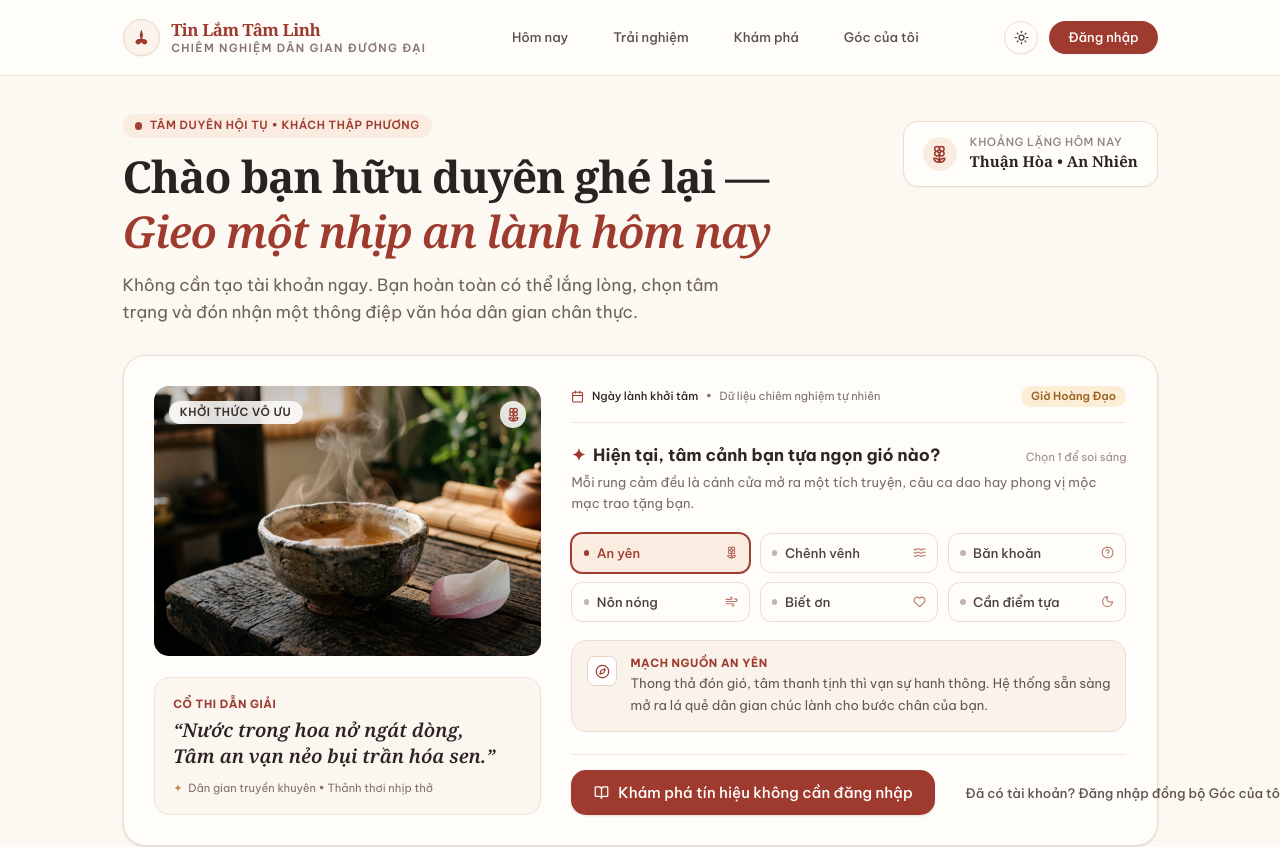
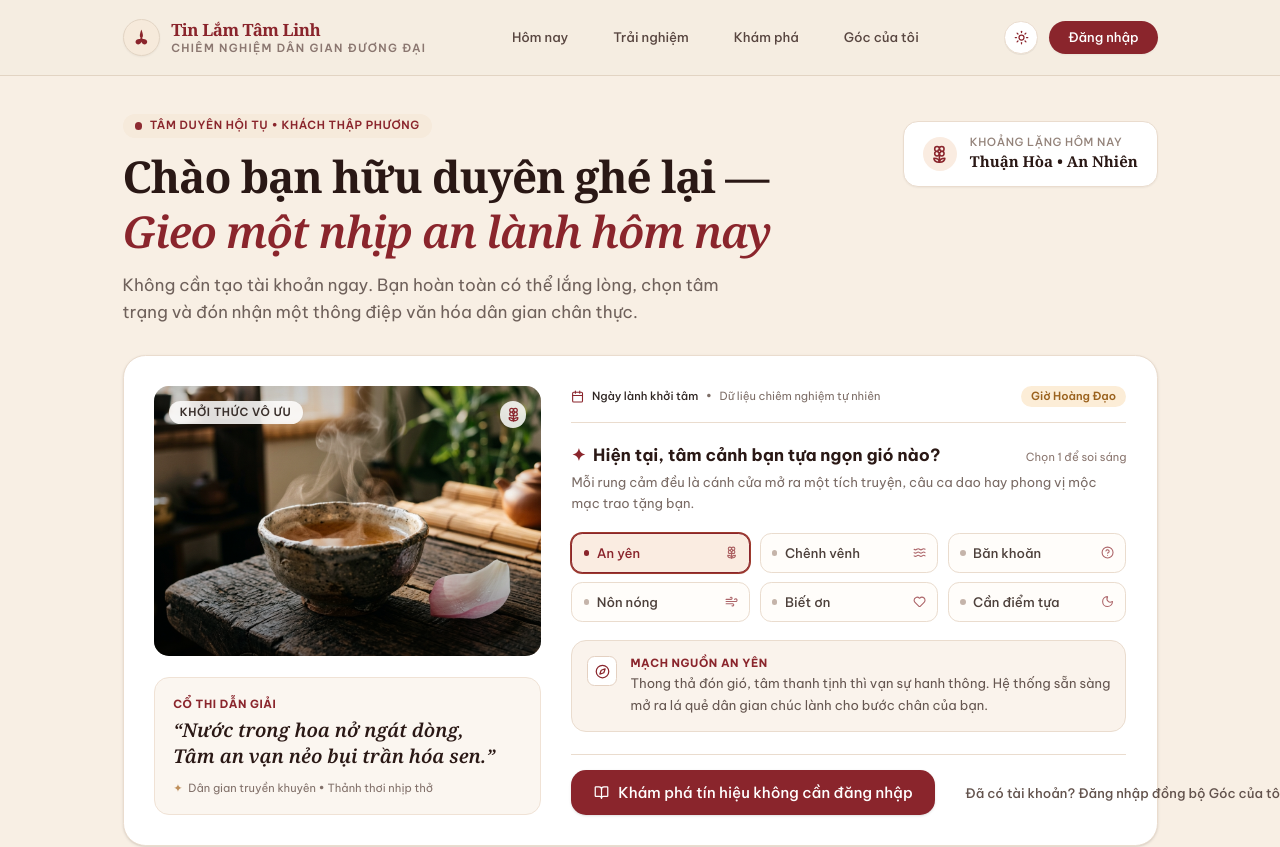
Before and after one commit to Truonghd2202/Cung_kieng_online, a React (Vite) app in the folder FE/: page / in a window 1280 px wide. Shown: the top 847 px of the page. Built offline with nearby package versions, Linux system fonts and the light colour scheme.

Commit message:
feat: cap nhat toan bo theme Light mode mau be va Dark mode mau do son mai theo design mau

```diff
--- a/FE/src/components/AppHeader.tsx
+++ b/FE/src/components/AppHeader.tsx
@@ -52,7 +52,7 @@ export const AppHeader: React.FC<AppHeaderProps> = ({
   const [mobileMenuOpen, setMobileMenuOpen] = useState(false);
 
   return (
-    <header className="sticky top-0 z-50 bg-[#fffdfa]/95 dark:bg-[#181311]/95 backdrop-blur-md border-b border-[#f1e5d8] dark:border-[#382b26] transition-colors">
+    <header className="sticky top-0 z-50 bg-[#f5ece1]/95 dark:bg-[#180508]/95 backdrop-blur-md border-b border-[#e2d4c3] dark:border-[#3e1219] transition-colors">
       <div className="max-w-6xl mx-auto px-4 sm:px-6 h-20 flex items-center justify-between gap-4">
         {/* Brand Logo */}
         <button
@@ -62,7 +62,7 @@ export const AppHeader: React.FC<AppHeaderProps> = ({
           }}
           className="flex items-center gap-3 text-left group focus:outline-none cursor-pointer"
         >
-          <div className="w-10 h-10 rounded-full bg-[#fbf3ec] dark:bg-[#2c201c] border border-[#e8d5c4] dark:border-[#4a3630] flex items-center justify-center text-[#9e3b2e] dark:text-[#de6250] shadow-xs group-hover:scale-105 transition-transform">
+          <div className="w-10 h-10 rounded-full bg-[#f6eadb] dark:bg-[#2c0e14] border border-[#e2d4c3] dark:border-[#4d1b24] flex items-center justify-center text-[#8a252c] dark:text-[#f28d96] shadow-xs group-hover:scale-105 transition-transform">
             <svg
               className="w-5 h-5 fill-current"
               viewBox="0 0 24 24"
@@ -74,10 +74,10 @@ export const AppHeader: React.FC<AppHeaderProps> = ({
             </svg>
           </div>
           <div>
-            <div className="font-['Noto_Serif',serif] font-bold text-lg leading-tight text-[#9e3b2e] tracking-tight">
+            <div className="font-['Noto_Serif',serif] font-bold text-lg leading-tight text-[#8a252c] dark:text-[#f7ede6] tracking-tight">
               Tin Lắm Tâm Linh
             </div>
-            <div className="text-xs tracking-[0.12em] text-[#86766e] uppercase font-semibold font-['Be_Vietnam_Pro',sans-serif]">
+            <div className="text-xs tracking-[0.12em] text-[#8b7770] dark:text-[#a0837b] uppercase font-semibold font-['Be_Vietnam_Pro',sans-serif]">
               Chiêm nghiệm dân gian đương đại
             </div>
           </div>
@@ -152,10 +152,10 @@ export const AppHeader: React.FC<AppHeaderProps> = ({
             variant="outline"
             size="icon"
             onClick={onToggleDark}
-            title="Đổi giao diện"
-            className="dark:border-[#4a3630] dark:text-[#eedcd0]"
+            title={dark ? "Chuyển sang Màu Be (Ban Ngày)" : "Chuyển sang Màu Đỏ (Ban Đêm)"}
+            className="dark:border-[#4d1b24] dark:text-[#f7ede6]"
           >
-            {dark ? <Moon className="w-4 h-4" /> : <Sun className="w-4 h-4" />}
+            {dark ? <Moon className="w-4 h-4 text-[#f28d96]" /> : <Sun className="w-4 h-4 text-[#8a252c]" />}
           </Button>
 
           {user ? (
@@ -164,10 +164,10 @@ export const AppHeader: React.FC<AppHeaderProps> = ({
                 variant="outline"
                 size="pill"
                 onClick={() => onNavigate("account")}
-                className="text-xs font-semibold gap-1.5 border-[#e8d5c4] bg-[#fbf5ee] text-[#2a2220] dark:bg-[#2c201c] dark:border-[#4a3630] dark:text-[#f3eae4] max-w-[130px] sm:max-w-[160px]"
+                className="text-xs font-semibold gap-1.5 border-[#eadcce] bg-white text-[#2a1815] dark:bg-[#2c0e14] dark:border-[#4d1b24] dark:text-[#f7ede6] max-w-[130px] sm:max-w-[160px]"
                 title={`Tài khoản: ${user.name}`}
               >
-                <User className="w-3.5 h-3.5 text-[#9e3b2e] dark:text-[#de6250] flex-shrink-0" />
+                <User className="w-3.5 h-3.5 text-[#8a252c] dark:text-[#f28d96] flex-shrink-0" />
                 <span className="truncate">{user.name}</span>
               </Button>
 
@@ -177,7 +177,7 @@ export const AppHeader: React.FC<AppHeaderProps> = ({
                   size="icon"
                   onClick={onLogout}
                   title="Đăng xuất"
-                  className="text-[#887870] hover:text-[#9e3b2e] dark:text-[#a8958c]"
+                  className="text-[#8b7770] hover:text-[#8a252c] dark:text-[#a0837b] dark:hover:text-[#f28d96]"
                 >
                   <LogOut className="w-4 h-4" />
                 </Button>
@@ -199,7 +199,7 @@ export const AppHeader: React.FC<AppHeaderProps> = ({
             variant="outline"
             size="icon"
             onClick={() => setMobileMenuOpen(!mobileMenuOpen)}
-            className="md:hidden border-[#ecdacb] text-[#2a2220] dark:border-[#4d3c37] dark:text-[#f3eae4]"
+            className="md:hidden border-[#eadcce] text-[#2a1815] dark:border-[#4d1b24] dark:text-[#f7ede6]"
             aria-label="Menu"
           >
             {mobileMenuOpen ? <X className="w-5 h-5" /> : <Menu className="w-5 h-5" />}
@@ -209,7 +209,7 @@ export const AppHeader: React.FC<AppHeaderProps> = ({
 
       {/* Mobile Drawer Menu */}
       {mobileMenuOpen && (
-        <nav className="md:hidden border-t border-[#f1e5d8] dark:border-[#382b26] bg-[#fffdfa] dark:bg-[#1a1412] px-4 py-4 space-y-2 shadow-lg animate-in fade-in slide-in-from-top-2 duration-150">
+        <nav className="md:hidden border-t border-[#e2d4c3] dark:border-[#3e1219] bg-[#f5ece1] dark:bg-[#180508] px-4 py-4 space-y-2 shadow-lg animate-in fade-in slide-in-from-top-2 duration-150">
           <Button
             variant={
               ["today", "mood", "loading", "result", "saved"].includes(currentScreen)
--- a/FE/src/components/ui/badge.tsx
+++ b/FE/src/components/ui/badge.tsx
@@ -18,17 +18,17 @@ function Badge({
 }: BadgeProps) {
   const variantStyles: Record<string, string> = {
     default:
-      "bg-[#9e3b2e] text-white border-transparent shadow-2xs",
+      "bg-[#8a252c] dark:bg-[#a62734] text-white border-transparent shadow-2xs",
     terracotta:
-      "bg-[#faece1] text-[#9e3b2e] border-transparent font-semibold",
+      "bg-[#f6eadb] dark:bg-[#38141c] text-[#8a252c] dark:text-[#f2aab2] border-transparent font-semibold",
     secondary:
-      "bg-[#faede2] text-[#9e3b2e] border-transparent font-medium",
+      "bg-[#f6eadb] dark:bg-[#38141c] text-[#8a252c] dark:text-[#f2aab2] border-transparent font-medium",
     gold:
-      "bg-[#fcedd7] text-[#9b621e] border-transparent font-semibold",
+      "bg-[#fcedd7] dark:bg-[#3d2415] text-[#9b621e] dark:text-[#e5b86a] border-transparent font-semibold",
     destructive:
       "bg-red-500 text-white border-transparent",
     outline:
-      "border border-[#eddcd0] text-[#73635d] bg-transparent",
+      "border border-[#eadcce] dark:border-[#4d1b24] text-[#584640] dark:text-[#d4bfb7] bg-transparent",
   };
 
   return (
--- a/FE/src/components/ui/button.tsx
+++ b/FE/src/components/ui/button.tsx
@@ -18,25 +18,25 @@ export interface ButtonProps
 const Button = React.forwardRef<HTMLButtonElement, ButtonProps>(
   ({ className, variant = "default", size = "default", ...props }, ref) => {
     const baseStyles =
-      "inline-flex items-center justify-center gap-2 whitespace-nowrap rounded-xl text-sm font-medium transition-all focus-visible:outline-none focus-visible:ring-1 focus-visible:ring-[#9e3b2e] disabled:pointer-events-none disabled:opacity-50 select-none cursor-pointer";
+      "inline-flex items-center justify-center gap-2 whitespace-nowrap rounded-xl text-sm font-medium transition-all focus-visible:outline-none focus-visible:ring-1 focus-visible:ring-[#8a252c] dark:focus-visible:ring-[#a62734] disabled:pointer-events-none disabled:opacity-50 select-none cursor-pointer";
 
     const variantStyles: Record<string, string> = {
       default:
-        "bg-[#9e3b2e] text-white hover:bg-[#882f23] shadow-xs active:scale-[0.98]",
+        "bg-[#8a252c] dark:bg-[#a62734] text-white hover:bg-[#731a21] dark:hover:bg-[#b8323f] shadow-xs active:scale-[0.98]",
       lacquer:
-        "bg-[#9e3b2e] text-white hover:bg-[#882f23] shadow-xs active:scale-[0.98]",
+        "bg-[#8a252c] dark:bg-[#a62734] text-white hover:bg-[#731a21] dark:hover:bg-[#b8323f] shadow-xs active:scale-[0.98]",
       bronze:
-        "bg-[#6f4b1b] text-white hover:bg-[#5e3e15] shadow-xs active:scale-[0.98]",
+        "bg-[#6f4b1b] dark:bg-[#85531b] text-white hover:bg-[#5e3e15] shadow-xs active:scale-[0.98]",
       destructive:
         "bg-red-600 text-white hover:bg-red-700 shadow-xs",
       outline:
-        "border border-[#eddcd0] bg-[#fffdfa] text-[#4d403b] hover:bg-[#faf4ee] hover:border-[#dfc3af] shadow-2xs",
+        "border border-[#eadcce] dark:border-[#4d1b24] bg-white dark:bg-[#2c0e14] text-[#2a1815] dark:text-[#f7ede6] hover:bg-[#f6eadb] dark:hover:bg-[#38141c] hover:border-[#dfc3af] shadow-2xs",
       secondary:
-        "bg-[#faede2] text-[#9e3b2e] hover:bg-[#f6e1d2] shadow-2xs font-semibold",
+        "bg-[#f6eadb] dark:bg-[#38141c] text-[#8a252c] dark:text-[#f2aab2] hover:bg-[#eddccb] dark:hover:bg-[#481824] shadow-2xs font-semibold",
       ghost:
-        "text-[#5c4f4a] hover:text-[#9e3b2e] hover:bg-[#f8ede3]/60",
+        "text-[#584640] dark:text-[#d4bfb7] hover:text-[#8a252c] dark:hover:text-[#f7ede6] hover:bg-[#f6eadb]/60 dark:hover:bg-[#38141c]/70",
       link:
-        "text-[#9e3b2e] underline-offset-4 hover:underline p-0 h-auto font-medium",
+        "text-[#8a252c] dark:text-[#f28d96] underline-offset-4 hover:underline p-0 h-auto font-medium",
     };
 
     const sizeStyles: Record<string, string> = {
--- a/FE/src/components/ui/card.tsx
+++ b/FE/src/components/ui/card.tsx
@@ -8,7 +8,7 @@ const Card = React.forwardRef<
   <div
     ref={ref}
     className={cn(
-      "rounded-3xl border border-[#eddcd0] bg-[#fffdfa] text-[#2e2624] shadow-xs transition-all",
+      "rounded-3xl border border-[#eadcce] dark:border-[#4d1b24] bg-white dark:bg-[#2c0e14] text-[#2a1815] dark:text-[#f7ede6] shadow-xs transition-all",
       className
     )}
     {...props}
--- a/FE/src/index.css
+++ b/FE/src/index.css
@@ -4,9 +4,9 @@
 @theme {
   --font-serif: "Noto Serif", serif;
   --font-sans: "Be Vietnam Pro", sans-serif;
-  --color-lacquer: #9e3b2e;
-  --color-lacquer-dark: #882f23;
-  --color-parchment: #fcf8f2;
+  --color-lacquer: #8a252c;
+  --color-lacquer-dark: #731a21;
+  --color-parchment: #f8efe4;
   --color-gold: #be8e5a;
 }
 
@@ -14,27 +14,96 @@
   box-sizing: border-box;
 }
 
+/* ==========================================================================
+   1. LIGHT MODE PALETTE (HÌNH 1: MÀU BE CỔ TRUYỀN DI SẢN)
+   ========================================================================== */
 html {
   scroll-behavior: smooth;
   font-family: "Be Vietnam Pro", sans-serif;
-  background-color: #fcf8f2;
-  color: #2e2624;
-  font-size: 15px; /* Base font size 15px for comfortable readability */
+  background-color: #f8efe4;
+  color: #2a1815;
+  font-size: 15px;
 }
 
 body {
   margin: 0;
   padding: 0;
   min-height: 100vh;
+  background-color: #f8efe4;
+  color: #2a1815;
 }
 
 ::selection {
-  background-color: #f3ded0;
-  color: #9e3b2e;
+  background-color: #f2dbcc;
+  color: #8a252c;
+}
+
+/* Light mode primary overrides to ensure authentic beige theme */
+.bg-\[\#fcf8f2\],
+.bg-\[\#f7f2ea\],
+.bg-\[\#faf4ee\],
+.bg-\[\#fdfbf7\] {
+  background-color: #f8efe4 !important;
+}
+
+/* Base Light Red Accent & Button Adjustments */
+.bg-\[\#9e3b2e\] {
+  background-color: #8a252c !important;
+}
+.hover\:bg-\[\#882f23\]:hover,
+.hover\:bg-\[\#852f24\]:hover {
+  background-color: #731a21 !important;
+}
+.text-\[\#9e3b2e\] {
+  color: #8a252c !important;
+}
+.border-\[\#9e3b2e\] {
+  border-color: #8a252c !important;
+}
+
+/* Light Mode Borders */
+.border-\[\#eddcd0\],
+.border-\[\#ecdcd0\],
+.border-\[\#f1e5d8\],
+.border-\[\#ebdcd0\],
+.border-\[\#f2e5d9\],
+.border-\[\#f4e8dc\],
+.border-\[\#ecd9cb\],
+.border-\[\#eedcd0\] {
+  border-color: #eadcce !important;
+}
+
+/* Light Mode Headings and Texts */
+.text-\[\#2e2624\],
+.text-\[\#2a2220\],
+.text-\[\#2b211f\],
+.text-\[\#2c2220\],
+.text-\[\#1e1817\],
+.text-\[\#342a27\] {
+  color: #2a1815 !important;
+}
+
+.text-\[\#6a5951\],
+.text-\[\#6e5d56\],
+.text-\[\#6e5e57\],
+.text-\[\#715f57\],
+.text-\[\#5a4942\],
+.text-\[\#77665f\],
+.text-\[\#705e57\] {
+  color: #584640 !important;
+}
+
+.text-\[\#8a7971\],
+.text-\[\#8c7b74\],
+.text-\[\#887870\],
+.text-\[\#9a8982\],
+.text-\[\#93827a\],
+.text-\[\#86766e\] {
+  color: #8b7770 !important;
 }
 
 /* ==========================================================================
-   Comprehensive Dark Mode Palette (Phong vị Trầm Đêm Cổ Phục & Gỗ Mộc)
+   2. DARK MODE PALETTE (HÌNH 2: MÀU ĐỎ SƠN MÀI / HUYẾT DỤ HOÀNG GIA)
    ========================================================================== */
 html.dark,
 body.dark,
@@ -42,55 +111,65 @@ body.dark,
   color-scheme: dark;
 }
 
-html.dark {
-  background-color: #171312;
-  color: #ede2db;
+html.dark,
+body.dark {
+  background-color: #1e070b !important;
+  color: #f7ede6 !important;
 }
 
-/* Header & Footer in Dark Mode */
+/* Header & Footer in Dark Wine Red */
 .dark header {
-  background-color: rgba(26, 21, 20, 0.95) !important;
-  border-color: #3b2d29 !important;
+  background-color: rgba(24, 5, 8, 0.95) !important;
+  border-color: #3e1219 !important;
 }
 
 .dark footer {
-  background-color: #130f0e !important;
-  border-color: #382b27 !important;
+  background-color: #160407 !important;
+  border-color: #381117 !important;
 }
 
-/* Base Background Overrides in Dark Mode */
+/* Main Outer Screen Backgrounds in Dark Mode (Pure Lacquer Wine) */
 .dark .bg-\[\#fcf8f2\],
+.dark .bg-\[\#f8efe4\],
 .dark .bg-\[\#f7f2ea\],
 .dark .bg-\[\#fffdfa\],
 .dark .bg-\[\#fffdfb\],
 .dark .bg-\[\#faf4ee\],
 .dark .bg-\[\#fdfbf7\] {
-  background-color: #171312 !important;
+  background-color: #1e070b !important;
+  color: #f7ede6 !important;
 }
 
-.dark .bg-white {
-  background-color: #231c1a !important;
-  color: #ede2db !important;
+/* Cards & Main Panels in Dark Mode: Deep Lacquer Burgundy */
+.dark .bg-white,
+.dark Card,
+.dark .bg-\[\#fffdfa\]\/95,
+.dark .bg-\[\#fffdfa\] {
+  background-color: #2c0e14 !important;
+  border-color: #4d1b24 !important;
+  color: #f7ede6 !important;
 }
 
-/* Card & Elevated Panels in Dark Mode */
+/* Elevated Sub-panels, Selects, Inner Boxes in Dark Mode */
 .dark .bg-\[\#fbf3ec\],
 .dark .bg-\[\#fbf5ee\],
 .dark .bg-\[\#faede2\],
 .dark .bg-\[\#faece1\],
 .dark .bg-\[\#fbf2e9\],
 .dark .bg-\[\#faf3ec\],
-.dark .bg-\[\#faf4ed\] {
-  background-color: #28201d !important;
+.dark .bg-\[\#faf4ed\],
+.dark .bg-\[\#fbece1\]\/50,
+.dark .bg-\[\#fbece1\]\/70,
+.dark .bg-\[\#fdf3eb\] {
+  background-color: #38141c !important;
+  border-color: #541f2b !important;
+  color: #f7ede6 !important;
 }
 
-.dark .bg-\[\#fdf3eb\] {
-  background-color: #2b211d !important;
-}
-
-.dark .bg-\[\#f7fbf6\] {
-  background-color: #1c261e !important;
-  border-color: #2e4431 !important;
+.dark .bg-\[\#f7fbf6\],
+.dark .bg-\[\#f5fbf7\] {
+  background-color: #27161b !important;
+  border-color: #4a2128 !important;
 }
 
 /* Text Overrides in Dark Mode */
@@ -99,38 +178,72 @@ html.dark {
 .dark .text-\[\#2b211f\],
 .dark .text-\[\#2c2220\],
 .dark .text-\[\#1e1817\],
-.dark .text-\[\#342a27\] {
-  color: #f0e6e0 !important;
+.dark .text-\[\#342a27\],
+.dark .text-\[\#2a1815\],
+.dark h1,
+.dark h2,
+.dark h3,
+.dark h4 {
+  color: #f7ede6 !important;
 }
 
+.dark .text-\[\#6a5951\],
+.dark .text-\[\#6e5d56\],
+.dark .text-\[\#6e5e57\],
+.dark .text-\[\#715f57\],
+.dark .text-\[\#5a4942\],
 .dark .text-\[\#77665f\],
 .dark .text-\[\#78645c\],
 .dark .text-\[\#7a6b64\],
-.dark .text-\[\#6e5d56\],
-.dark .text-\[\#6e5e57\],
+.dark .text-\[\#705e57\],
+.dark .text-\[\#73635d\],
+.dark .text-\[\#6f5e57\],
+.dark .text-\[\#6f615b\],
+.dark .text-\[\#584640\],
+.dark .text-\[\#55453f\],
+.dark .text-\[\#52433e\] {
+  color: #d4bfb7 !important;
+}
+
+.dark .text-\[\#8a7971\],
 .dark .text-\[\#8c7b74\],
 .dark .text-\[\#887870\],
 .dark .text-\[\#86766e\],
 .dark .text-\[\#85736c\],
 .dark .text-\[\#9a8982\],
-.dark .text-\[\#705e57\],
-.dark .text-\[\#73635d\],
-.dark .text-\[\#6f5e57\],
-.dark .text-\[\#6f615b\] {
-  color: #b5a49d !important;
+.dark .text-\[\#9b8982\],
+.dark .text-\[\#93827a\],
+.dark .text-\[\#8e7e77\],
+.dark .text-\[\#8e7c75\],
+.dark .text-\[\#806f67\],
+.dark .text-\[\#8b7770\] {
+  color: #a0837b !important;
 }
 
-.dark .text-\[\#436446\],
-.dark .text-\[\#3f5f42\] {
-  color: #9ecc9f !important;
+/* Red Accent in Dark Mode (Vibrant Crimson Wine) */
+.dark .bg-\[\#9e3b2e\],
+.dark .bg-\[\#8a252c\] {
+  background-color: #a62734 !important;
+  color: #ffffff !important;
 }
 
-.dark .text-\[\#1b431e\],
-.dark .text-\[\#225725\] {
-  color: #b7e3ba !important;
+.dark .hover\:bg-\[\#882f23\]:hover,
+.dark .hover\:bg-\[\#852f24\]:hover,
+.dark .hover\:bg-\[\#731a21\]:hover {
+  background-color: #b8323f !important;
 }
 
-/* Borders in Dark Mode */
+.dark .text-\[\#9e3b2e\],
+.dark .text-\[\#8a252c\] {
+  color: #f28d96 !important;
+}
+
+.dark .border-\[\#9e3b2e\],
+.dark .border-\[\#8a252c\] {
+  border-color: #a62734 !important;
+}
+
+/* Borders in Dark Mode (Subtle Crimson Wine Lines) */
 .dark .border-\[\#f1e5d8\],
 .dark .border-\[\#f4e8dc\],
 .dark .border-\[\#f2e5d9\],
@@ -145,33 +258,119 @@ html.dark {
 .dark .border-\[\#dfc5af\],
 .dark .border-\[\#dfc6b3\],
 .dark .border-\[\#edd1be\],
-.dark .border-\[\#cfbcaf\] {
-  border-color: #3d2f2a !important;
+.dark .border-\[\#cfbcaf\],
+.dark .border-\[\#eadcce\],
+.dark .border-\[\#ebdcd0\],
+.dark .border-\[\#f0e4d7\],
+.dark .border-\[\#ecd5c4\],
+.dark .border-\[\#ebd5c3\],
+.dark .border-\[\#ebd6c5\],
+.dark .border-\[\#f3e6da\] {
+  border-color: #4d1b24 !important;
 }
 
-/* Form Inputs in Dark Mode */
+/* Form Inputs, Selects, and Textareas in Dark Mode */
 .dark input,
-.dark textarea {
-  background-color: #211a18 !important;
-  color: #f0e6e0 !important;
-  border-color: #3d2f2a !important;
+.dark textarea,
+.dark select {
+  background-color: #250b10 !important;
+  color: #f7ede6 !important;
+  border-color: #4d1b24 !important;
+}
+
+.dark input:focus,
+.dark textarea:focus,
+.dark select:focus {
+  border-color: #a62734 !important;
+  outline: none !important;
+}
+
+.dark select option {
+  background-color: #2c0e14 !important;
+  color: #f7ede6 !important;
 }
 
 .dark input::placeholder,
 .dark textarea::placeholder {
-  color: #8a7870 !important;
+  color: #8c6a65 !important;
+}
+
+/* Badges & Tags in Dark Mode */
+.dark .bg-\[\#fef3e2\],
+.dark .bg-\[\#fcedd7\],
+.dark .bg-\[\#faece1\],
+.dark .bg-\[\#fbf3ec\] {
+  background-color: #3d151e !important;
+  border-color: #5c202c !important;
+  color: #f2b8c0 !important;
+}
+
+/* Table styling in Dark Mode */
+.dark table thead tr {
+  background-color: #38141c !important;
+  border-color: #4d1b24 !important;
+}
+
+.dark table thead th {
+  color: #f7ede6 !important;
+}
+
+.dark table tbody tr {
+  border-color: #42161f !important;
+}
+
+.dark table tbody tr:hover {
+  background-color: #36121a !important;
 }
 
 /* Modals & Dialog overlays in Dark Mode */
 .dark .bg-black\/50,
-.dark .bg-black\/60 {
-  background-color: rgba(0, 0, 0, 0.75) !important;
+.dark .bg-black\/60,
+.dark .bg-black\/70 {
+  background-color: rgba(16, 2, 5, 0.85) !important;
 }
 
-/* Shadow elevation in Dark Mode */
+/* Shadows in Dark Mode with Subtle Crimson Glow */
 .dark .shadow-xs,
 .dark .shadow-sm,
+.dark .shadow-2xs {
+  box-shadow: 0 2px 8px -1px rgba(0, 0, 0, 0.6) !important;
+}
+
 .dark .shadow-md,
-.dark .shadow-lg {
-  box-shadow: 0 4px 20px -2px rgba(0, 0, 0, 0.5) !important;
+.dark .shadow-lg,
+.dark .shadow-xl {
+  box-shadow: 0 6px 24px -4px rgba(10, 1, 3, 0.75), 0 0 1px 1px rgba(166, 39, 52, 0.15) !important;
 }
+
+/* Scrollbar Tinting */
+::-webkit-scrollbar {
+  width: 8px;
+  height: 8px;
+}
+
+::-webkit-scrollbar-track {
+  background: #f0e4d6;
+}
+
+.dark ::-webkit-scrollbar-track {
+  background: #180508;
+}
+
+::-webkit-scrollbar-thumb {
+  background: #d4bfb0;
+  border-radius: 4px;
+}
+
+.dark ::-webkit-scrollbar-thumb {
+  background: #4d1b24;
+  border-radius: 4px;
+}
+
+::-webkit-scrollbar-thumb:hover {
+  background: #8a252c;
+}
+
+.dark ::-webkit-scrollbar-thumb:hover {
+  background: #a62734;
+}
```
Also changed, not shown: FE/src/components/AppFooter.tsx (+6 -6 lines), FE/src/screens/SettingsScreen.tsx (+11 -11 lines).
